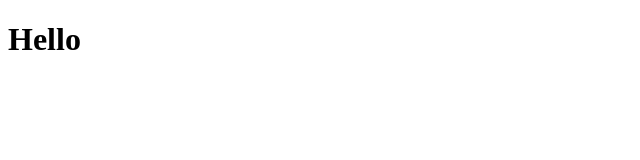
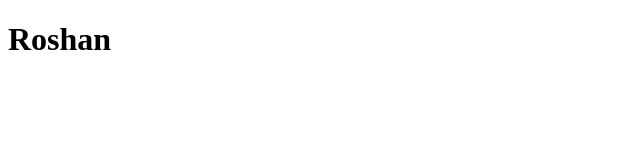
Before and after one commit to Mrhunk09/student-name, a plain HTML site: page index.html in a window 1280 px wide. Shown: the full height of the page, 0-640 px from the left. Drawn offline with Linux system fonts and the light colour scheme.

Commit message:
docs
changes in document

```diff
--- a/index.html
+++ b/index.html
@@ -7,6 +7,6 @@
     <title>Student Site</title>
   </head>
   <body>
-    <h1>Hello</h1>
+    <h1>Roshan</h1>
   </body>
 </html>
```
